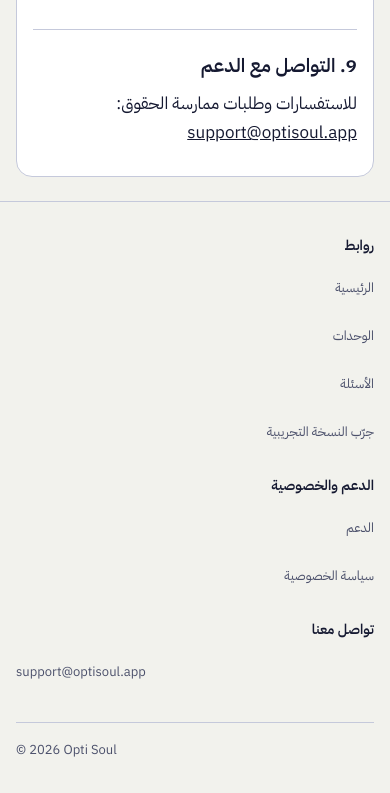
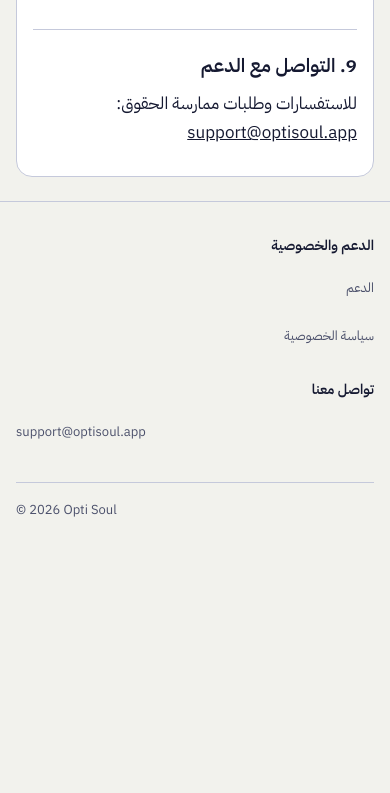
Before and after one commit to abhammad96/optisoul-site, a plain HTML site: page privacy.html in a window 390 px wide. Shown: the part 6045-6838 px from the top of the page. After the commit the page ends 6598 px from the top, so only its background shows below. Drawn offline with Linux system fonts and the light colour scheme.

Commit message:
site: strip nav, marketing copy and dead OG assets from privacy/support
Reduce privacy.html and support.html nav to Support / Privacy / language
toggle only; drop the TestFlight link, the "Modules"/"FAQ" nav items,
and all links into index.html sections (now a redirect stub). Point the
brand mark at support.html instead of index.html. Drop og:image/
twitter:image (their source file is removed in a later commit) and
switch twitter:card to "summary" since no image ships anymore.

Co-Authored-By: Claude Sonnet 5 <noreply@anthropic.com>
Claude-Session: https://claude.ai/code/session_01V8F8TrW4zk8U4m1fFcyEPc

```diff
--- a/privacy.html
+++ b/privacy.html
@@ -31,15 +31,10 @@
 <meta property="og:title" content="سياسة الخصوصية والاستخدام — Opti Soul">
 <meta property="og:description" content="سياسة الخصوصية والاستخدام لتطبيق Opti Soul — Privacy and Usage Policy.">
 <meta property="og:url" content="https://optisoul.app/privacy.html">
-<meta property="og:image" content="https://optisoul.app/assets/og/og-image.png">
-<meta property="og:image:width" content="1200">
-<meta property="og:image:height" content="630">
-<meta property="og:image:alt" content="شعار Opti Soul">
 <meta property="og:locale" content="ar_SA">
-<meta name="twitter:card" content="summary_large_image">
+<meta name="twitter:card" content="summary">
 <meta name="twitter:title" content="سياسة الخصوصية والاستخدام — Opti Soul">
 <meta name="twitter:description" content="سياسة الخصوصية والاستخدام لتطبيق Opti Soul — Privacy and Usage Policy.">
-<meta name="twitter:image" content="https://optisoul.app/assets/og/og-image.png">
 
 <link rel="preload" href="assets/fonts/IBMPlexSansArabic-Regular.woff2" as="font" type="font/woff2" crossorigin>
 <link rel="preload" href="assets/fonts/IBMPlexSansArabic-Bold.woff2" as="font" type="font/woff2" crossorigin>
@@ -55,7 +50,7 @@
 
 <header class="site-header">
   <div class="bar">
-    <a class="brand" href="index.html">
+    <a class="brand" href="support.html">
       <span class="brand-mark" aria-hidden="true"></span>
       <span class="brand-name">Opti Soul</span>
     </a>
@@ -75,9 +70,6 @@
       </summary>
 
       <nav class="site-nav" id="siteNav" aria-label="التنقّل الرئيسي" data-aria-label-ar="التنقّل الرئيسي" data-aria-label-en="Main navigation">
-        <a href="index.html"><span data-ar>الرئيسية</span><span data-en hidden>Home</span></a>
-        <a href="index.html#modules"><span data-ar>الوحدات</span><span data-en hidden>Modules</span></a>
-        <a href="index.html#faq"><span data-ar>الأسئلة</span><span data-en hidden>FAQ</span></a>
         <a href="support.html"><span data-ar>الدعم</span><span data-en hidden>Support</span></a>
         <a href="privacy.html"><span data-ar>الخصوصية</span><span data-en hidden>Privacy</span></a>
       </nav>
@@ -279,13 +271,6 @@
 
 <footer>
   <div class="footer-col">
-    <strong><span data-ar>روابط</span><span data-en hidden>Links</span></strong>
-    <a href="index.html"><span data-ar>الرئيسية</span><span data-en hidden>Home</span></a>
-    <a href="index.html#modules"><span data-ar>الوحدات</span><span data-en hidden>Modules</span></a>
-    <a href="index.html#faq"><span data-ar>الأسئلة</span><span data-en hidden>FAQ</span></a>
-    <a href="https://testflight.apple.com/join/4Tu2C73k" target="_blank" rel="noopener"><span data-ar>جرّب النسخة التجريبية</span><span data-en hidden>Try the beta</span></a>
-  </div>
-  <div class="footer-col">
     <strong><span data-ar>الدعم والخصوصية</span><span data-en hidden>Support &amp; Privacy</span></strong>
     <a href="support.html"><span data-ar>الدعم</span><span data-en hidden>Support</span></a>
     <a href="privacy.html"><span data-ar>سياسة الخصوصية</span><span data-en hidden>Privacy Policy</span></a>
```
Also changed, not shown: support.html (+2 -17 lines).
